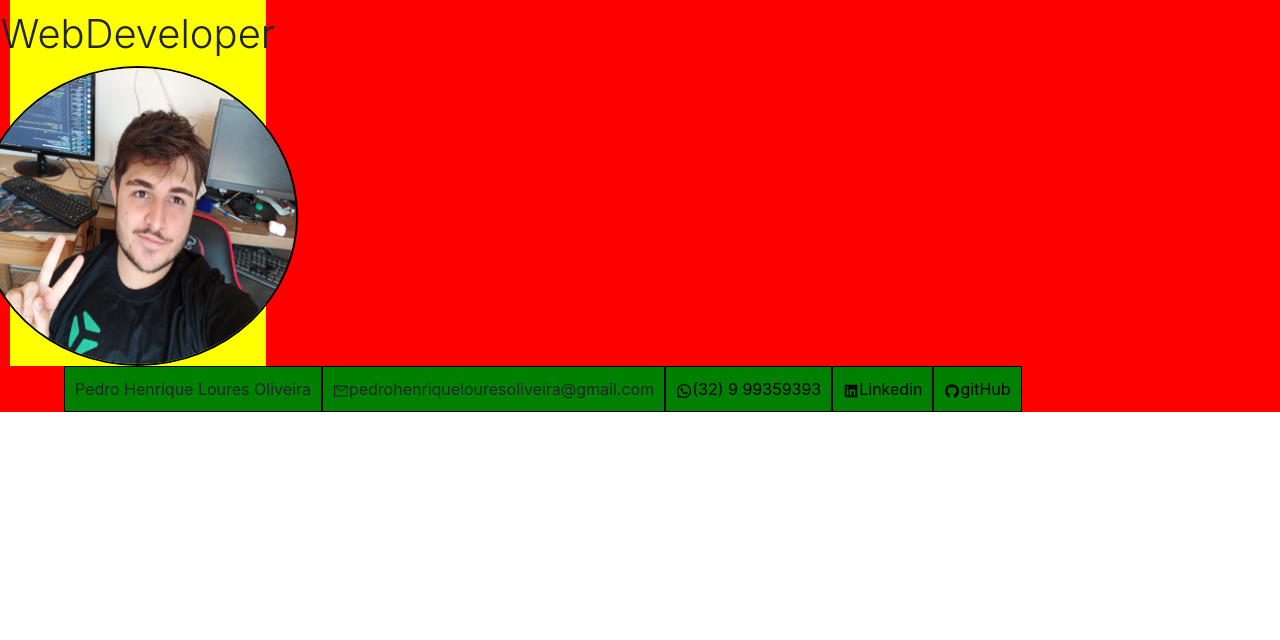
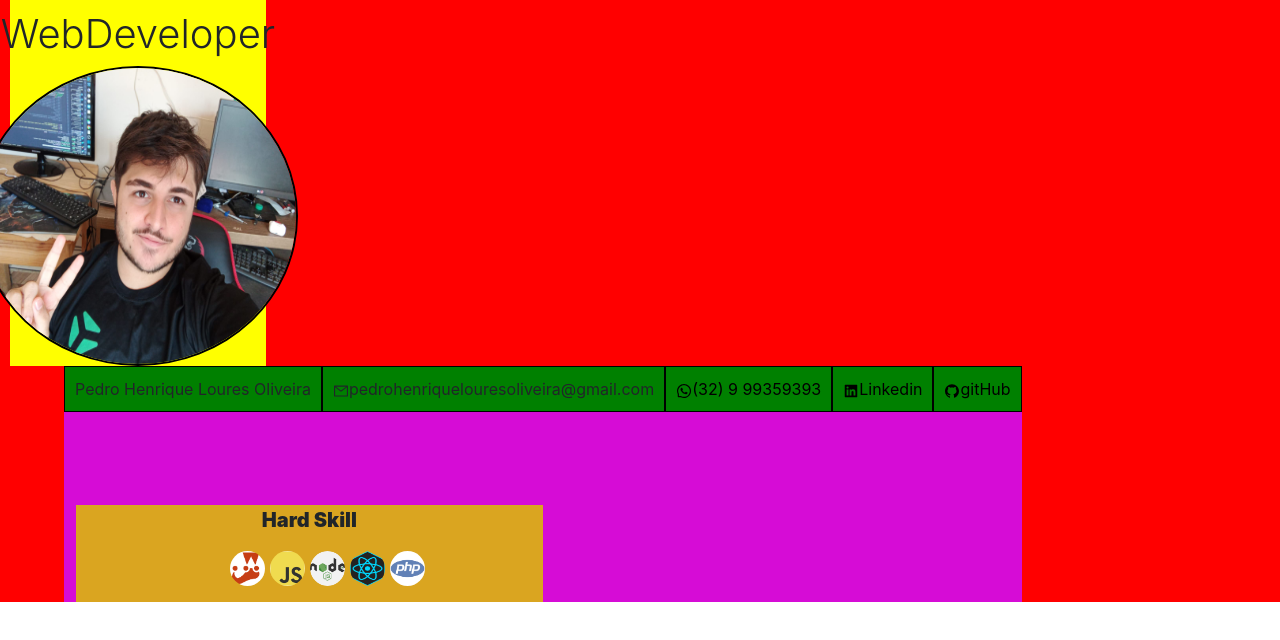
Before and after one commit to iroDevs/Portfolio-Pessoal, a React (Create React App) app: page / in a window 1280 px wide. Shown: the top 640 px of the page. Built offline with nearby package versions, Linux system fonts and the light colour scheme.

Commit message:
criando skills

```diff
--- /dev/null
+++ b/src/components/ListaTec/ListaTec.jsx
@@ -0,0 +1,23 @@
+import React from 'react'
+import jest from '../../images/jest-icon.png'
+import js from '../../images/js-icon.png'
+import node from '../../images/node-icon.png'
+import react from '../../images/react-icon.png'
+import php from '../../images/php-icon.png'
+
+import './ListaTecStyle.css'
+
+export default function ListaTec () {
+  return (
+    <div className="container-tec-list">
+        <p className="title-tec">Hard Skill</p>
+        <ul className="list-icons">
+            <li><img className="img-icons" src={jest} /></li>
+            <li><img className="img-icons" src={js} /></li>
+            <li><img className="img-icons" src={node} /></li>
+            <li><img className="img-icons" src={react} /></li>
+            <li><img className="img-icons" src={php} /></li>
+        </ul>
+    </div>
+  )
+}
--- /dev/null
+++ b/src/components/ListaTec/ListaTecStyle.css
@@ -0,0 +1,30 @@
+.list-icons {
+    display: flex;
+}
+
+.container-tec-list {
+    margin-top: 10%;
+    background-color: goldenrod;
+    display: flex;
+    width: 50%;
+    flex-direction:column;
+    justify-content:center;
+    align-items:center;
+
+}
+
+.title-tec{
+    font-weight: 900;
+    font-size: 15pt;
+    text-align: center;
+}
+
+.list-icons{
+    list-style-type: none;
+}
+.img-icons {
+    width:35px;
+    height:35px;
+    margin-left:5px;
+    border-radius:50%;
+}
--- a/src/containers/Container-above/ContainerAbove.jsx
+++ b/src/containers/Container-above/ContainerAbove.jsx
@@ -1,6 +1,7 @@
 import React from 'react'
 import Foto from '../../components/Foto/Foto'
 import Contatos from '../../components/Contatos/Contatos'
+import ListaTec from '../../components/ListaTec/ListaTec'
 import './ContainerAboveStyle.css'
 export default function ContainerAbove () {
   return (
@@ -8,6 +9,9 @@ export default function ContainerAbove () {
         <Foto />
         <div className=" container-info">
         <Contatos />
+        <div className="container container-profile">
+        <ListaTec />
+        </div>
         </div>
     </div>
   )
--- a/src/containers/Container-above/ContainerAboveStyle.css
+++ b/src/containers/Container-above/ContainerAboveStyle.css
@@ -14,3 +14,7 @@
     flex-direction: column;
     flex-wrap: wrap;
 }
+
+.container-profile {
+    background-color: rgb(214, 12, 214);
+}
```
